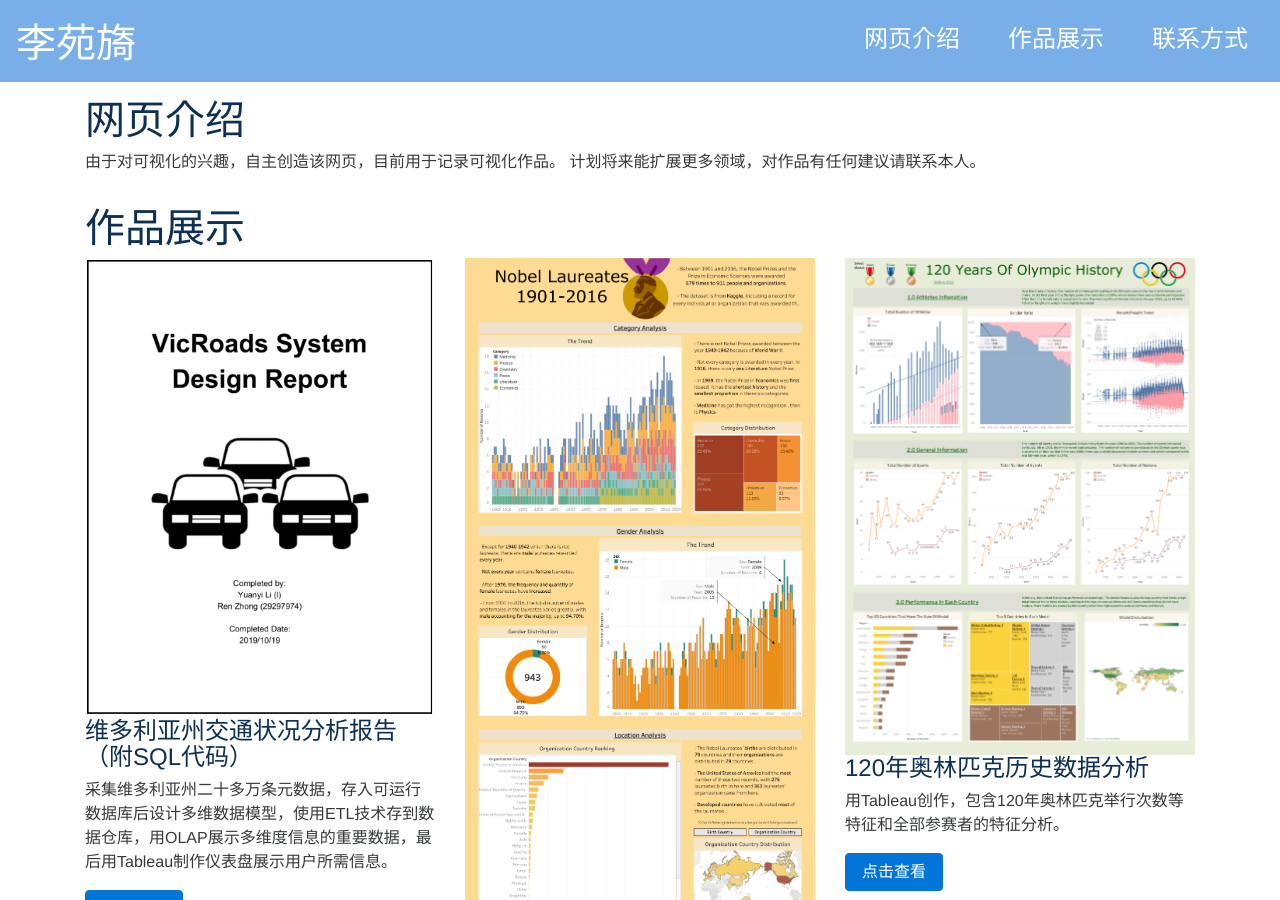
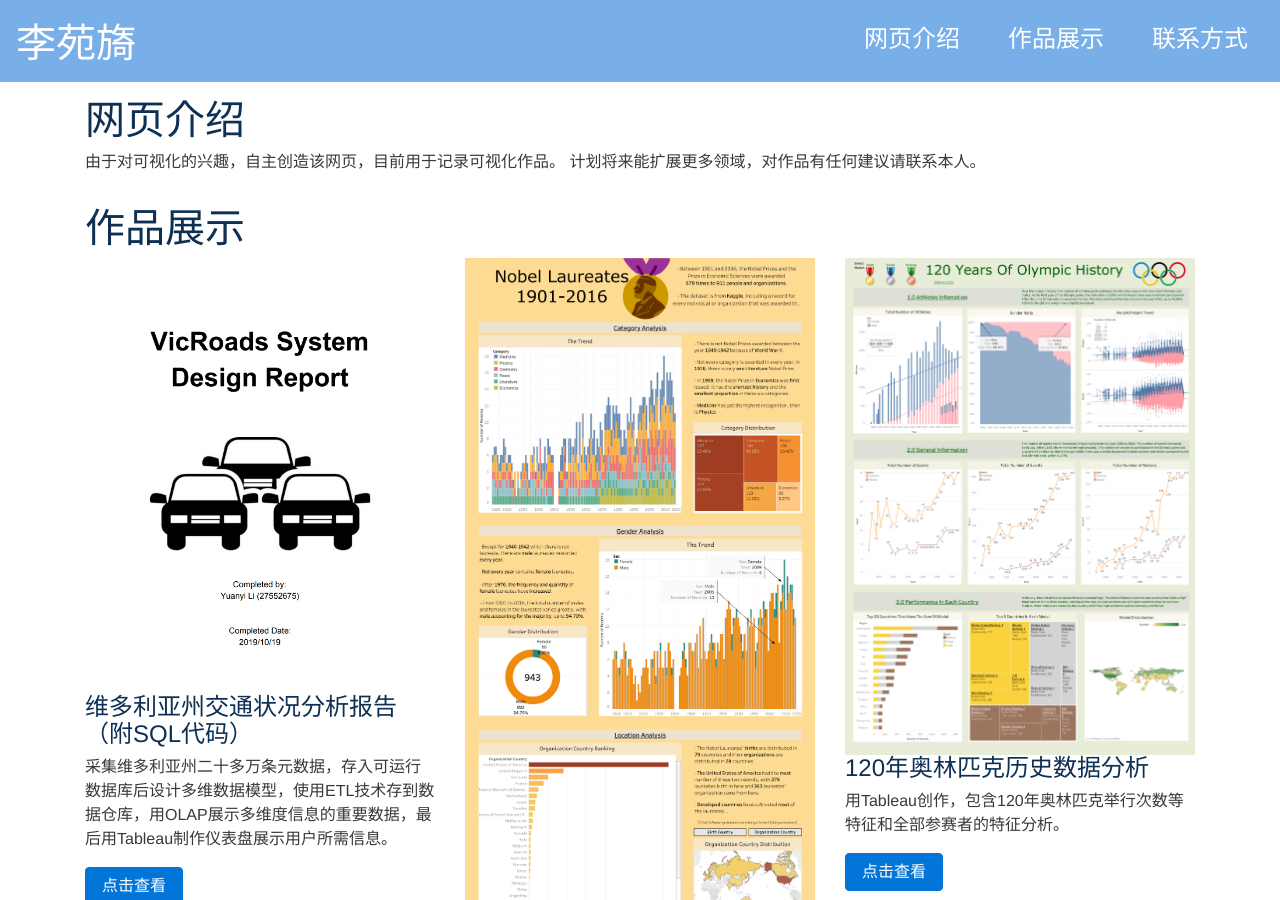
Before and after one commit to portfolio-central/jekyll-instagram-portfolio-theme, a Jekyll site: the page built from index.html, in a window 1280 px wide and 900 px high, scrolled down 504 px. Built offline with Jekyll 4.4.1, drawn with Linux system fonts in a browser that asks for light colours; nearby versions of some CDN libraries.

Commit message:
delete image

```diff
--- a/_includes/instagram.html
+++ b/_includes/instagram.html
@@ -29,7 +29,7 @@
             <div class="col-md-4">
 
                 <div class="card border-dark mb-3" >
-                    <img class="card-img-top" src="./report.png" alt="Card image" style="width:100%"  >
+                    <img class="card-img-top" src="./web-dist/images/3003report.png" alt="Card image" style="width:100%"  >
                     <div class="card-body">
                         <h4 class="card-title">维多利亚州交通状况分析报告（附SQL代码）</h4>
                         <p class="card-text">采集维多利亚州二十多万条元数据，存入可运行数据库后设计多维数据模型，使用ETL技术存到数据仓库，用OLAP展示多维度信息的重要数据，最后用Tableau制作仪表盘展示用户所需信息。</p>
```
